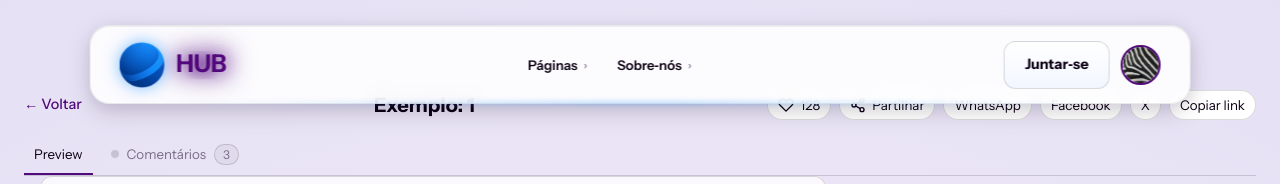
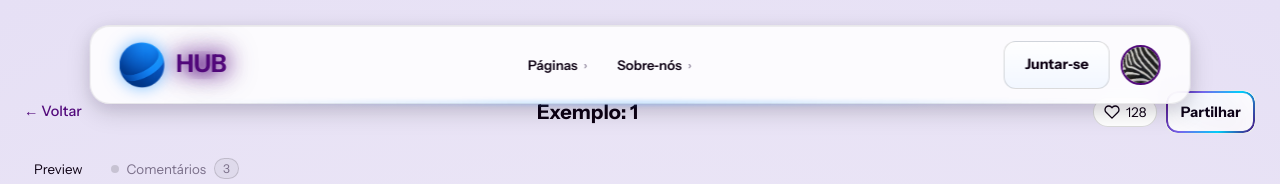
Before and after one commit to StanleyPauloIM/Hub-PortfolioSite, a React (Vite) app: page /templates/1 in a window 1280 px wide. Shown: the top 184 px of the page. Built offline with nearby package versions, Linux system fonts and the light colour scheme.

Commit message:
ux(share): replace inline share buttons with GlowButton + dropdown identical to ThePortfolio; reuse existing share styles; remove duplicates in comments panel

```diff
--- a/src/pages/TemplateExample/TemplateExample.jsx
+++ b/src/pages/TemplateExample/TemplateExample.jsx
@@ -124,6 +124,7 @@ const makeExample = (slug) => {
 import { Icon } from '../../components/ui/Icons/Icons';
 import GlowButton from '../../components/ui/GlowButton/GlowButton';
 import defaultAvatar from '../../assets/images/account_ex.jpg';
+import layoutStyles from '../ChooseUrCharacter/ChooseUrCharacter.module.css';
 
 function useLocalNumber(key, initial) {
   const [n, setN] = React.useState(() => {
@@ -134,18 +135,19 @@ function useLocalNumber(key, initial) {
   return [n, setN];
 }
 
-function ShareMenu({ url }) {
-  const shareText = 'Vê este template de portfólio no HUB!';
-  const copy = async () => { try { await navigator.clipboard.writeText(url); alert('Link copiado!'); } catch {} };
-  const open = (u) => window.open(u, '_blank');
+// Share dropdown styled like ThePortfolio/GenerateUrPortfolio
+function ShareDropdown({ open, onClose, url }) {
+  const shareText = 'Meu portfólio no HUB';
+  const onCopy = async () => { try { await navigator.clipboard.writeText(url); } catch {} onClose?.(); };
   return (
-    <>
-      <button className={styles.actionBtn} onClick={()=>{ try { if (navigator.share) navigator.share({ url, text: shareText, title: 'HUB Portfólio' }); else copy(); } catch {} }}> <Icon.share/> Partilhar</button>
-      <button className={styles.actionBtn} onClick={()=>open(`https://wa.me/?text=${encodeURIComponent(shareText+' '+url)}`)}>WhatsApp</button>
-      <button className={styles.actionBtn} onClick={()=>open(`https://www.facebook.com/sharer/sharer.php?u=${encodeURIComponent(url)}`)}>Facebook</button>
-      <button className={styles.actionBtn} onClick={()=>open(`https://twitter.com/intent/tweet?url=${encodeURIComponent(url)}&text=${encodeURIComponent(shareText)}`)}>X</button>
-      <button className={styles.actionBtn} onClick={copy}>Copiar link</button>
-    </>
+    open ? (
+      <div className={layoutStyles.shareDropdown} role="menu">
+        <a className={layoutStyles.shareLink} role="menuitem" href={`https://wa.me/?text=${encodeURIComponent(url)}`} target="_blank" rel="noreferrer">WhatsApp</a>
+        <a className={layoutStyles.shareLink} role="menuitem" href={`https://www.facebook.com/sharer/sharer.php?u=${encodeURIComponent(url)}`} target="_blank" rel="noreferrer">Facebook</a>
+        <a className={layoutStyles.shareLink} role="menuitem" href={`https://twitter.com/intent/tweet?url=${encodeURIComponent(url)}&text=${encodeURIComponent(shareText)}`} target="_blank" rel="noreferrer">X (Twitter)</a>
+        <button type="button" className={layoutStyles.shareLink} role="menuitem" onClick={onCopy}>Copiar link</button>
+      </div>
+    ) : null
   );
 }
 
@@ -156,6 +158,7 @@ export default function TemplateExample() {
   const shareUrl = (typeof window !== 'undefined') ? window.location.href : '';
 
   const [commentsOpen, setCommentsOpen] = React.useState(false);
+  const [shareOpen, setShareOpen] = React.useState(false);
   const [likes, setLikes] = useLocalNumber(`hub_template_likes_${slug}`, 128);
   const [liked, setLiked] = React.useState(() => localStorage.getItem(`hub_template_liked_${slug}`) === '1');
   React.useEffect(()=>{ localStorage.setItem(`hub_template_liked_${slug}`, liked ? '1' : '0'); }, [slug, liked]);
@@ -211,7 +214,12 @@ export default function TemplateExample() {
         <h1 className={styles.title}>Exemplo: {slug}</h1>
         <div className={styles.actionsBar}>
           <button className={`${styles.actionBtn} ${liked ? styles.likeActive : ''}`} onClick={toggleLike}><Icon.heart/> {likes}</button>
-          <ShareMenu url={shareUrl} />
+          <div className={layoutStyles.shareWrap}>
+            <GlowButton onClick={() => setShareOpen(v => !v)} aria-haspopup="menu" aria-expanded={shareOpen} aria-label="Partilhar">
+              Partilhar
+            </GlowButton>
+            <ShareDropdown open={shareOpen} onClose={() => setShareOpen(false)} url={shareUrl} />
+          </div>
         </div>
       </header>
 
@@ -249,7 +257,6 @@ export default function TemplateExample() {
                   </div>
                   <div className={styles.actionsBar}>
                     <button className={`${styles.actionBtn} ${liked ? styles.likeActive : ''}`} onClick={toggleLike}><Icon.heart/> Gostei ({likes})</button>
-                    <ShareMenu url={shareUrl} />
                   </div>
                 </div>
                 <div className={styles.comments}>
```
